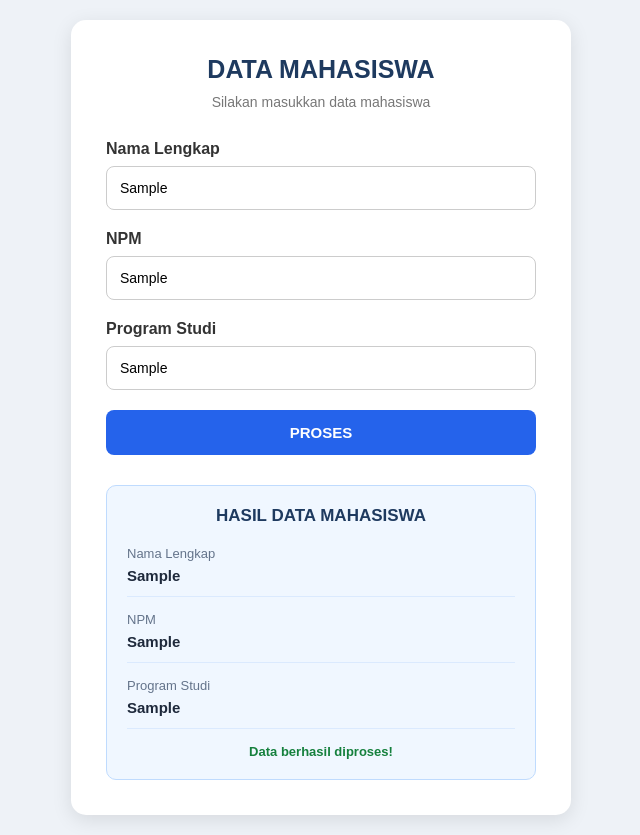
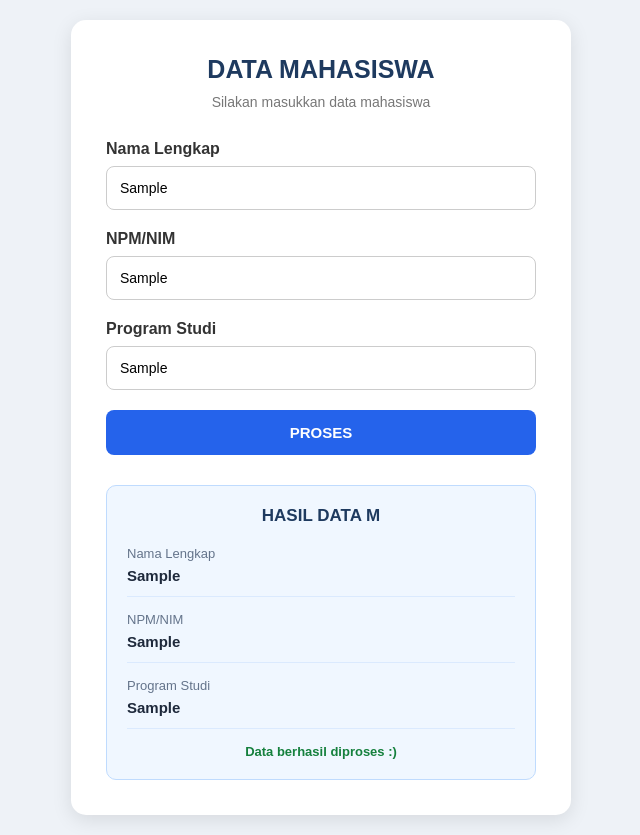
Before and after one commit to Acimm1801/Proyek-Skripsi-Acim, a plain HTML site: page index.html in a window 1280 px wide. Both pictures are taken after typing "Sample", "Sample", "Sample" into the empty fields and a click on the button "PROSES". Shown: the whole page, without its empty margins (319-959 px from the left). Drawn offline with Linux system fonts and the light colour scheme.

Commit message:
Update index.html

```diff
--- a/index.html
+++ b/index.html
@@ -4,7 +4,7 @@
 <head>
     <meta charset="UTF-8">
     <meta name="viewport" content="width=device-width, initial-scale=1.0">
-    <title>Program Input Output Mahasiswa</title>
+    <title>Program Input Output DATA Mahasiswa</title>
 
     <link rel="stylesheet" href="style.css">
 </head>
@@ -31,11 +31,11 @@
                 </div>
 
                 <div class="form-group">
-                    <label for="npm">NPM</label>
+                    <label for="npm">NPM/NIM</label>
                     <input
                         type="text"
                         id="npm"
-                        placeholder="Masukkan NPM"
+                        placeholder="Masukkan NPM/NIM"
                         required
                     >
                 </div>
@@ -60,7 +60,7 @@
             <!-- BAGIAN OUTPUT -->
             <div id="output" class="output hidden">
 
-                <h2>HASIL DATA MAHASISWA</h2>
+                <h2>HASIL DATA M</h2>
 
                 <div class="output-item">
                     <span>Nama Lengkap</span>
@@ -68,7 +68,7 @@
                 </div>
 
                 <div class="output-item">
-                    <span>NPM</span>
+                    <span>NPM/NIM</span>
                     <strong id="hasilNpm"></strong>
                 </div>
 
@@ -78,7 +78,7 @@
                 </div>
 
                 <p class="success-message">
-                    Data berhasil diproses!
+                    Data berhasil diproses :)
                 </p>
 
             </div>
```
